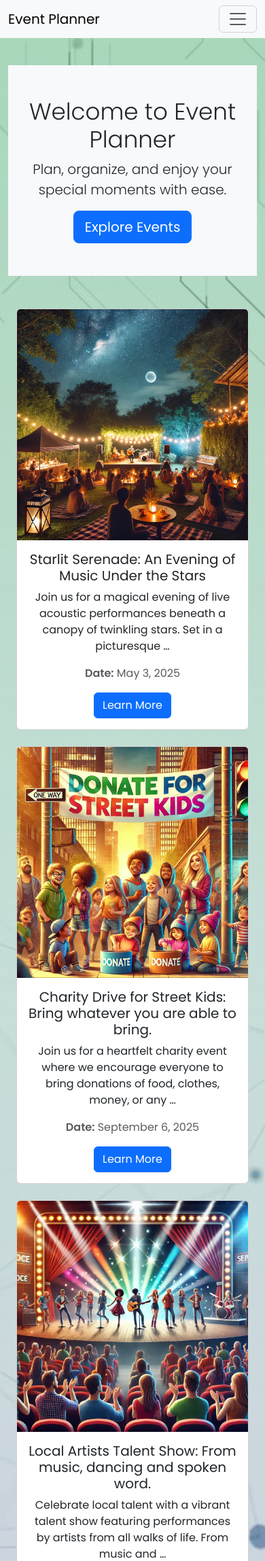
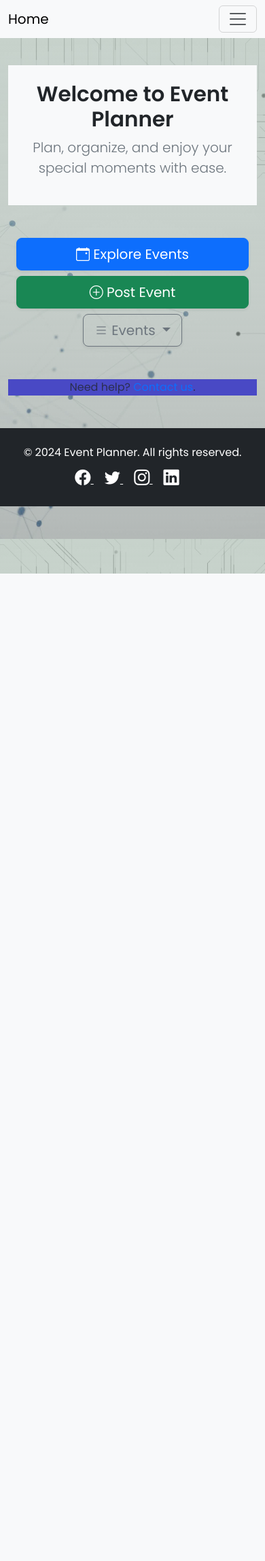
Before and after one commit to siboniseni/event_planner, a Django app: page / in a window 390 px wide. Shown: the top 2297 px of the page at 68% size. After the commit the page ends 844 px from the top, so only its background shows below. Run offline with Django 5.2, Linux system fonts and the light colour scheme; data comes from the database, SQL or seed files in the repository; both versions use the stored data as it was after the commit.

Commit message:
button moved to the center of the homepage

```diff
--- a/event_planner/settings.py
+++ b/event_planner/settings.py
@@ -23,7 +23,7 @@ STATIC_ROOT = BASE_DIR / "staticfiles"
 
 # Additional directories to look for static files during development
 STATICFILES_DIRS = [
-    BASE_DIR / "templates/events/static",
+    BASE_DIR / "static",
 ]
 
 # Quick-start development settings - unsuitable for production
--- a/events/templates/events/base.html
+++ b/events/templates/events/base.html
@@ -10,33 +10,22 @@
 
     <!-- Load static files -->
     {% load static %}
-    <link rel="stylesheet" href="{% static 'static/css/styles.css' %}">
+    <link rel="stylesheet" href="{% static 'events/css/styles.css' %}">
     <link rel="stylesheet" href="https://cdnjs.cloudflare.com/ajax/libs/animate.css/4.1.1/animate.min.css">
 
     <link href="https://fonts.googleapis.com/css2?family=Poppins:wght@300;400;600&display=swap" rel="stylesheet">
 
 </head>
-<body class="bg-light text-center py-5" style="background: linear-gradient(to bottom, rgba(112, 207, 148, 0.5), rgba(136, 152, 224, 0.2)), url('{% static 'images/home_background.jpg' %}'); background-size: cover; background-position: center;">
+<body class="bg-light text-center py-5" style="background: linear-gradient(to bottom, rgba(176, 199, 184, 0.5), rgba(5, 32, 24, 0.2)), url('{% static 'images/home_background.jpg' %}'); background-size: cover; background-position: center;">
     <!-- Navbar -->
     <nav class="navbar navbar-expand-lg navbar-light bg-light fixed-top">
         <div class="container">
-            <a class="navbar-brand" href="{% url 'events:home' %}">Event Planner</a>
+            <a class="navbar-brand" href="{% url 'events:home' %}">Home</a>
             <button class="navbar-toggler" type="button" data-bs-toggle="collapse" data-bs-target="#navbarNav">
                 <span class="navbar-toggler-icon"></span>
             </button>
             <div class="collapse navbar-collapse" id="navbarNav">
                 <ul class="navbar-nav ms-auto">
-                    <li class="nav-item"><a class="nav-link" href="{% url 'events:home' %}">Home</a></li>
-                    <li class="nav-item"><a class="nav-link" href="{% url 'events:post_event' %}">Post Event</a></li>
-
-                    <li class="nav-item dropdown">
-                        <a class="nav-link dropdown-toggle" href="#" id="navbarDropdown" role="button" data-bs-toggle="dropdown" aria-expanded="false">Events</a>
-                        <ul class="dropdown-menu" aria-labelledby="navbarDropdown">
-                            <li><a class="dropdown-item" href="{% url 'events:event_list' %}">All Events</a></li>
-                            <li><a class="dropdown-item" href="#">Upcoming Events</a></li>
-                            <li><a class="dropdown-item" href="{% url 'events:past_events' %}">Past Events</a></li>
-                        </ul>
-                    </li>
 
                     <!-- <li class="nav-item"><a class="nav-link" href="#">Contact</a></li> -->
 
--- a/events/templates/events/homepage.html
+++ b/events/templates/events/homepage.html
@@ -5,30 +5,45 @@
 {% block content %}
 
 <!-- Hero Section -->
-<div class="bg-light text-center py-5">
+<div class="bg-light text-center py-4">
     <div class="container">
-        <h1 class="display-4">Welcome to Event Planner</h1>
-        <p class="lead">Plan, organize, and enjoy your special moments with ease.</p>
-        <a href="{% url 'events:event_list' %}" class="btn btn-primary btn-lg">Explore Events</a>
+        <h1 class="display-5 fw-bold">Welcome to Event Planner</h1>
+        <p class="lead text-secondary">Plan, organize, and enjoy your special moments with ease.</p>
     </div>
 </div>
 
-<!-- Upcoming Events Section -->
-<div class="container my-5">
-    <div class="row">
-        {% for event in events %}
-        <div class="col-sm-6 col-md-4 col-lg-4 mb-4">
-            <div class="card animate__animated animate__fadeInUp animate__delay-1s">
-                <img src="{{ event.image.url }}" class="card-img-top" alt="{{ event.title }}">
-                <div class="card-body">
-                    <h5 class="card-title">{{ event.title }}</h5>
-                    <p class="card-text">{{ event.description|truncatewords:20 }}</p>
-                    <p class="text-muted"><strong>Date:</strong> {{ event.date|date:"F j, Y" }}</p>
-                    <a href="{% url 'events:event_detail' event.id %}" class="btn btn-primary">Learn More</a>
+<!-- Action Buttons Section -->
+<div class="container text-center my-5">
+    <div class="row justify-content-center">
+        <div class="col-md-8">
+            <div class="d-grid gap-2">
+                <!-- Explore Events Button -->
+                <a href="{% url 'events:event_list' %}" class="btn btn-primary btn-lg shadow-sm">
+                    <i class="bi bi-calendar-event"></i> Explore Events
+                </a>
+                <!-- Post Event Button -->
+                <a href="{% url 'events:post_event' %}" class="btn btn-success btn-lg shadow-sm">
+                    <i class="bi bi-plus-circle"></i> Post Event
+                </a>
+                <!-- Events Dropdown -->
+                <div class="dropdown">
+                    <button class="btn btn-outline-secondary btn-lg shadow-sm dropdown-toggle" type="button" id="eventsDropdown" data-bs-toggle="dropdown" aria-expanded="false">
+                        <i class="bi bi-list"></i> Events
+                    </button>
+                    <ul class="dropdown-menu" aria-labelledby="eventsDropdown">
+                        <li><a class="dropdown-item" href="{% url 'events:event_list' %}">All Events</a></li>
+                        <li><a class="dropdown-item" href="#">Upcoming Events</a></li>
+                        <li><a class="dropdown-item" href="{% url 'events:past_events' %}">Past Events</a></li>
+                    </ul>
                 </div>
             </div>
         </div>
-        {% endfor %}
     </div>
 </div>
+
+<!-- Footer -->
+<footer class="mt-4 text-center">
+    <p class="text-muted">Need help? <a href="#" class="text-decoration-none">Contact us</a>.</p>
+</footer>
+
 {% endblock %}
--- a/events/templates/events/static/css/styles.css
+++ b/events/templates/events/static/events/css/styles.css
@@ -101,6 +101,6 @@ body {
 }
 
 footer {
-    background-color:rgb(13, 13, 14);
+    background-color:rgb(73, 73, 197);
     color: white;
 }
```
Also changed, not shown: db.sqlite3, events/templates/events/static/events/css/admin_styles.css (renamed from events/templates/events/static/css/admin_styles.css).
